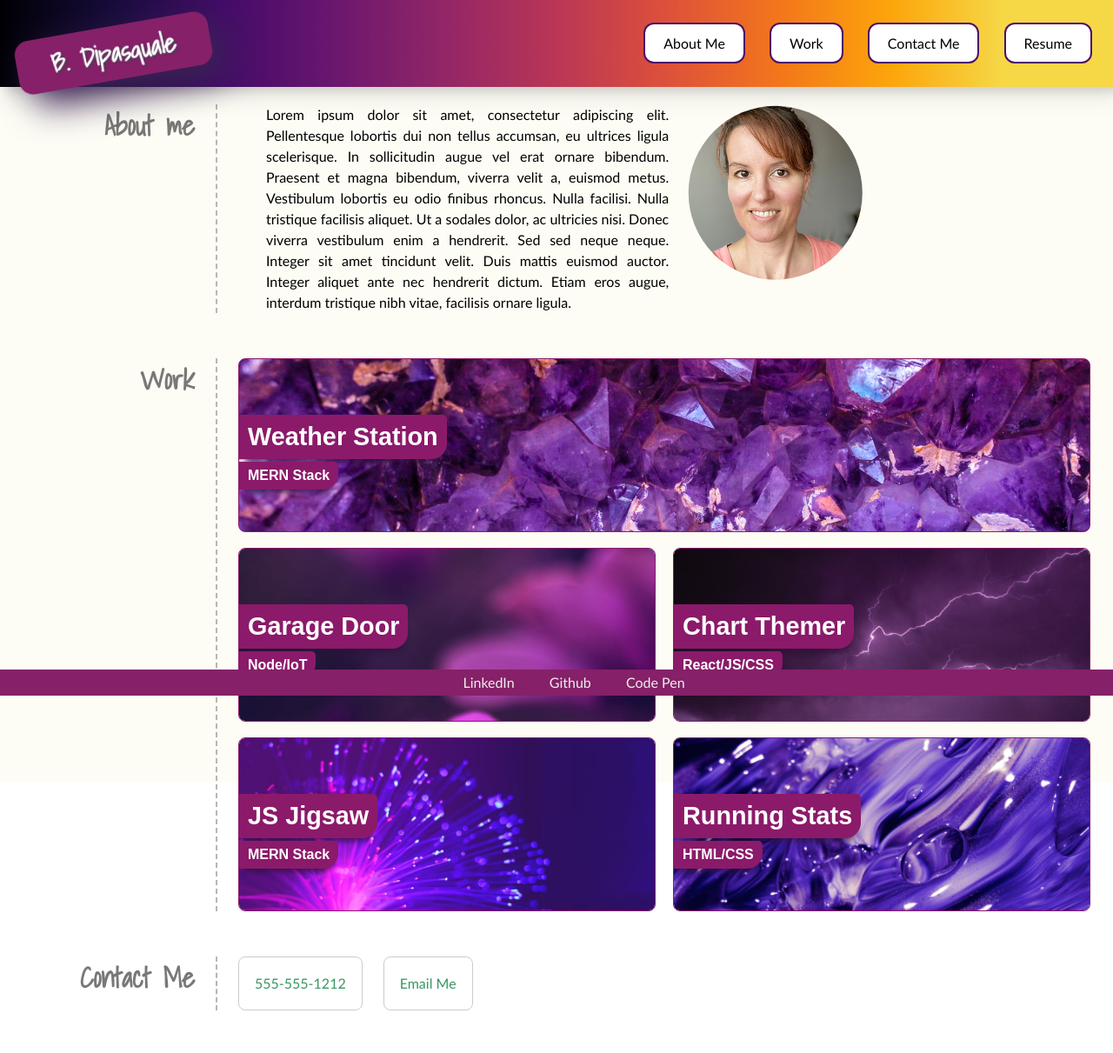
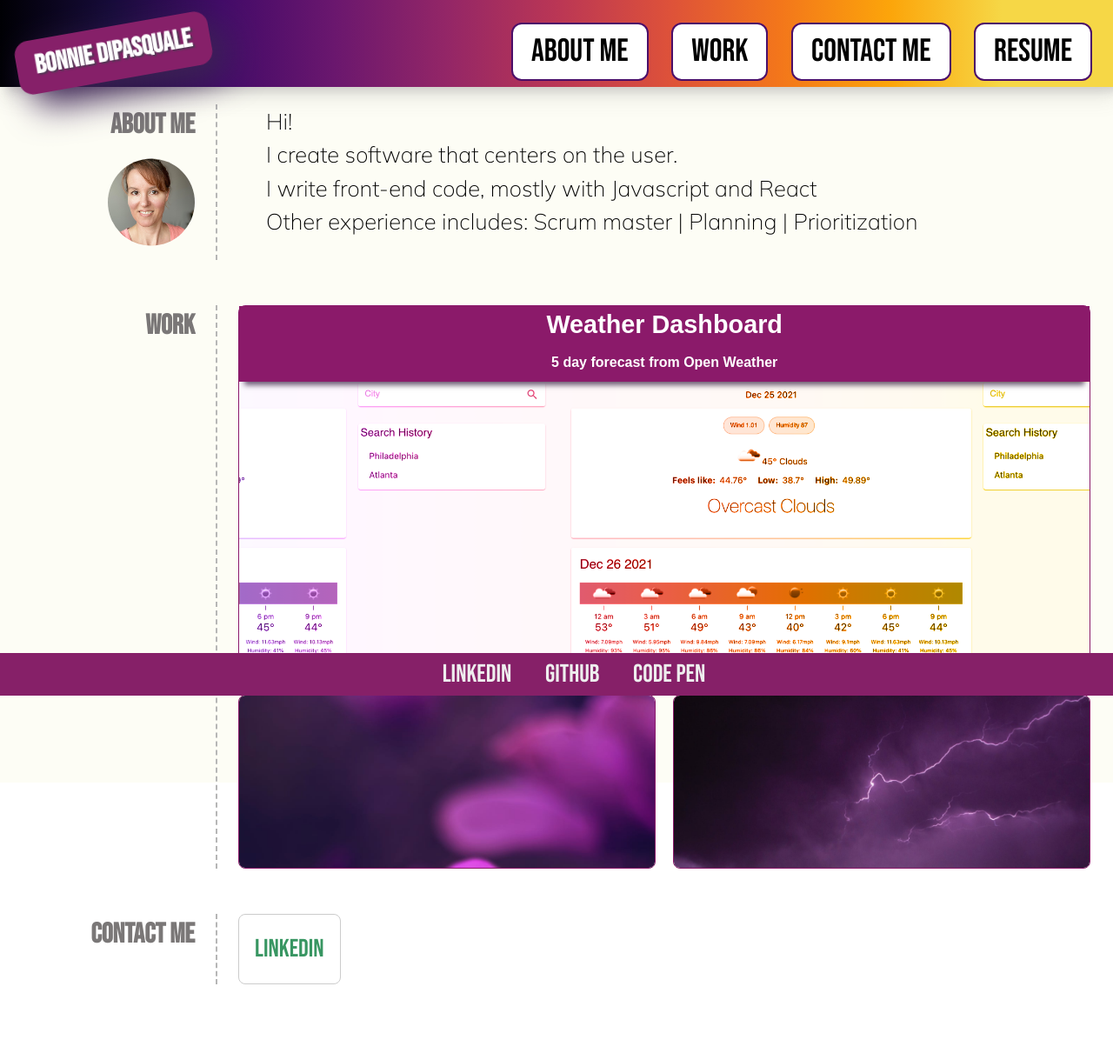
Before and after one commit to bvasko/stuff_i_built, a plain HTML site: page index.html in a window 1280 px wide. Shown: the whole page at 87% size. Drawn offline with Linux system fonts and the light colour scheme; a web font is replaced by a local one.

Commit message:
add weather dashboard screenshot; update styles and fonts; update contact info

```diff
--- a/index.html
+++ b/index.html
@@ -3,19 +3,18 @@
 
 <head>
   <meta charset="UTF-8">
-  <title>Coming Soon</title>
+  <title>Bonnie Dipasquale, Senior Developer</title>
   <link rel="stylesheet" type="text/css" href="./styles/reset.css">
   <link rel="stylesheet" type="text/css" href="./styles/main.css">
   <link rel="preconnect" href="https://fonts.googleapis.com">
   <link rel="preconnect" href="https://fonts.gstatic.com" crossorigin>
-  <link href="https://fonts.googleapis.com/css2?family=Pacifico&family=Shadows+Into+Light&display=swap"
-    rel="stylesheet">
+  <link href="https://fonts.googleapis.com/css2?family=Bebas+Neue&family=Mulish:ital,wght@0,200;1,200&family=Source+Serif+Pro&display=swap" rel="stylesheet">
 </head>
 
 <body>
   <header>
     <div class="title-wrapper">
-      <h1 class="title">B. Dipasquale</h1>
+      <h1 class="title">Bonnie Dipasquale</h1>
     </div>
     <nav>
       <ul>
@@ -26,7 +25,7 @@
         <li><a href="#about">About Me</a></li>
         <li><a href="#work">Work</a></li>
         <li><a href="#contact">Contact Me</a></li>
-        <li><a href="#resume">Resume</a></li>
+        <li><a href="../assets/B.DiPasquale.Resume.UI.pdf">Resume</a></li>
       </ul>
     </nav>
   </header>
@@ -35,17 +34,14 @@
       <article class="two-col">
         <div class="section-heading">
           <h2>About me</h2>
+          <img class="photo-wrapper" src="./images/face.jpg">
         </div>
         <div class="content">
           <p id="about" >
-            <img class="photo-wrapper" src="./images/face.jpg">
-
-             Lorem ipsum dolor sit amet, consectetur adipiscing elit. Pellentesque lobortis dui non tellus accumsan, eu
-            ultrices ligula scelerisque. In sollicitudin augue vel erat ornare bibendum. Praesent et magna bibendum,
-            viverra velit a, euismod metus. Vestibulum lobortis eu odio finibus rhoncus. Nulla facilisi. Nulla tristique
-            facilisis aliquet. Ut a sodales dolor, ac ultricies nisi. Donec viverra vestibulum enim a hendrerit. Sed sed
-            neque neque. Integer sit amet tincidunt velit. Duis mattis euismod auctor. Integer aliquet ante nec
-            hendrerit dictum. Etiam eros augue, interdum tristique nibh vitae, facilisis ornare ligula.
+            Hi! <br />I create software that centers on the user.<br />
+           I write front-end code, mostly with Javascript and React<br />
+            Other experience includes:
+            Scrum master | Planning | Prioritization
           </p>
 
         </div>
@@ -57,11 +53,10 @@
         <h2>Work</h2>
       </div>
       <div class="work-wrapper">
-
         <figure class="banner">
           <caption>
-            <h3>Weather Station</h3>
-            <h4>MERN Stack</h4>
+            <h3>Weather Dashboard</h3>
+            <h4>5 day forecast from Open Weather</h4>
           </caption>
         </figure>
         <figure class="card">
@@ -78,20 +73,6 @@
             <h4>React/JS/CSS</h4>
           </caption>
         </figure>
-        <figure class="card">
-          <img src="images/led.jpeg" />
-          <caption>
-            <h3>JS Jigsaw</h3>
-            <h4>MERN Stack</h4>
-          </caption>
-        </figure>
-        <figure class="card">
-          <img src="images/water.jpeg" />
-          <caption>
-            <h3>Running Stats</h3>
-            <h4>HTML/CSS</h4>
-          </caption>
-        </figure>
       </div>
     </section>
     <section id="contact">
@@ -99,8 +80,7 @@
         <div class="section-heading">
           <h2>Contact Me</h2>
         </div>
-        <a href="tel:555-555-1212">555-555-1212</a>
-        <a href="mailto:test@test.com">Email Me</a>
+        <a href="https://www.linkedin.com/in/bvasko/">LinkedIn</a>
       </article>
     </section>
   </main>
--- a/styles/main.css
+++ b/styles/main.css
@@ -12,8 +12,8 @@
 *::before,
 *::after {
   box-sizing: border-box;
-  font-family: 'Trebuchet MS', 'Lucida Sans Unicode', 'Lucida Grande', 'Lucida Sans', Arial, sans-serif;
-  font-size: 16px;
+  font-family: 'Bebas Neue', cursive;
+  /* font-size: 16px; */
 }
 
 
@@ -53,7 +53,7 @@ header .title-wrapper {
 }
 
 h1 {
-  font-family: 'Shadows Into Light', cursive;
+  font-family: 'Bebas Neue', cursive;
   text-shadow: 2px 2px 2px rgb(81 57 84);
   font-size: 1.9em;
   width: 225px;
@@ -68,7 +68,7 @@ header img {
 }
 
 h2 {
-  font-family: 'Shadows Into Light', cursive;
+  font-family: 'Bebas Neue', cursive;
 }
 
 header nav {
@@ -84,8 +84,8 @@ header nav ul {
 
 header nav ul li {
   display: inline-block;
-  font-family: 'Shadows Into Light', cursive;
-  font-size: 1.3rem;
+  font-family: 'Bebas Neue', cursive;
+  font-size: 2.3rem;
   margin-right: 24px;
   background-color: rgb(255 255 255);
   border-radius: 12px;
@@ -106,7 +106,6 @@ header nav ul li a {
   position: relative;
   text-decoration: none;
   color: inherit;
-  line-height: 35px;
 }
 header nav ul li:hover {
   scale: 110%;
@@ -153,9 +152,11 @@ main section:last-child {
 
 article p {
     display: block;
-    width: 70%;
+    width: 100%;
     margin-left: 32px;
     text-align: justify;
+    font-family: 'Mulish', sans-serif;
+    font-size: 1.6rem;
 }
 
 .navy-blue {
@@ -176,9 +177,9 @@ article#contact {
   background-image: url('../images/face.jpg');
   background-position: top;
   float: right;
-  width: 201px;
-  clip-path: circle(100px at center);
-  margin-top: -32px;
+  width: 100px;
+  clip-path: circle(50px at center);
+  margin-top: -2px;
   margin-left: 22px;
 }
 
@@ -206,17 +207,19 @@ label {
 figure {
   border: var(--border-width) solid var(--dark-purple);
   margin: 0px;
+  cursor: pointer;
 }
 
 figure.banner {
-  background-image: url('../images/geode.jpeg');
+  background-image: linear-gradient(90deg, #420a68, #6a176e, #932667, #ba3655, #dd513a, #f3761b, #fca50a, #f6d746, #f6d746), url('../images/weather_dashboard.png');
   background-position: center;
-  background-size: cover;
+  background-size: contain;
   border: var(--border-width) solid var(--dark-purple);
   border-radius: 8px;
-  min-height: 200px;
+  min-height: 430px;
   position: relative;
   width: 100%;
+  background-blend-mode: color;
 }
 
 figure.card {
@@ -234,24 +237,18 @@ figure.card {
   color: #fff;
   display: block;
   font-family: Arial, Helvetica, sans-serif;
-  width: fit-content;
-  padding: 4px 10px;
+  padding: 0px 4px 10px;
   text-align: center;
-  position: absolute;
-  border-radius: 0px 5px 18px 0px;
   box-shadow: 0 10px 6px -6px #2b1236ad;
 }
 
 .work-wrapper figure h3 {
-  top: 4rem;
   font-size: 1.8rem;
   margin-top: 0px;
 }
 
 .work-wrapper figure h4 {
-  top: 6.6rem;
   font-size: 1rem;
-  margin-top: 12px;
 }
 
 #contact a {
@@ -262,6 +259,7 @@ figure.card {
   border: 1px solid #ccc;
   margin-right: 24px;
   border-radius: 8px;
+  font-size: 1.8rem;
 }
 #contact a:hover {
   color: #FFF;
@@ -290,6 +288,7 @@ footer ul li a {
   text-decoration: none;
   display: inline-table;
   padding: 3px 18px;
+  font-size: 1.8rem;
 }
 
 footer ul li a:hover {
```
Also changed, not shown: images/weather_dashboard.png (added), 2 other files.
